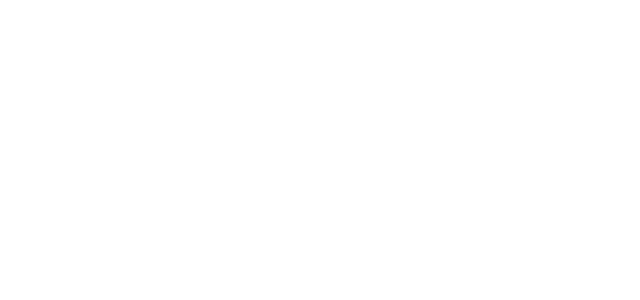
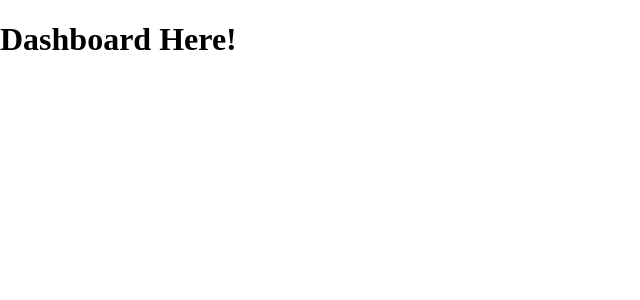
Before and after one commit to lighthouse-carenote/dailybook-admin, a React app: page / in a window 1280 px wide. Before the commit this address had no page. Shown: the top 300 px of the page, without its empty margins (0-640 px from the left). Built offline with nearby package versions, Linux system fonts and the light colour scheme.

Commit message:
[코드 수정] home 페이지 route root로 수정, dashboard로 lazy 컴포넌트 이름 변경

```diff
--- a/src/App.tsx
+++ b/src/App.tsx
@@ -1,7 +1,7 @@
-import React, { Suspense } from 'react';
-import { BrowserRouter, Routes, Route } from 'react-router-dom';
+import React, { Suspense } from "react";
+import { BrowserRouter, Routes, Route } from "react-router-dom";
 
-const HomePage = React.lazy(() => import("./pages/Home"));
+const DashboardPage = React.lazy(() => import("./pages/Home"));
 const LoginPage = React.lazy(() => import("./pages/Login"));
 
 const App = () => {
@@ -9,12 +9,12 @@ const App = () => {
     <BrowserRouter>
       <Suspense fallback={<></>}>
         <Routes>
-          <Route path="/home" element={<HomePage />} />
+          <Route path="/" element={<DashboardPage />} />
           <Route path="/login" element={<LoginPage />} />
         </Routes>
       </Suspense>
     </BrowserRouter>
-  )
-}
+  );
+};
 
 export default App;
--- a/src/pages/Home/Home.tsx
+++ b/src/pages/Home/Home.tsx
@@ -1,7 +1,8 @@
-import React from 'react';
+import React from "react";
 
+// root path ::  dashboard
 const Home = () => {
-  return <h1>Hello Home!</h1>;
+  return <h1>Dashboard Here!</h1>;
 };
 
 export default Home;
```
